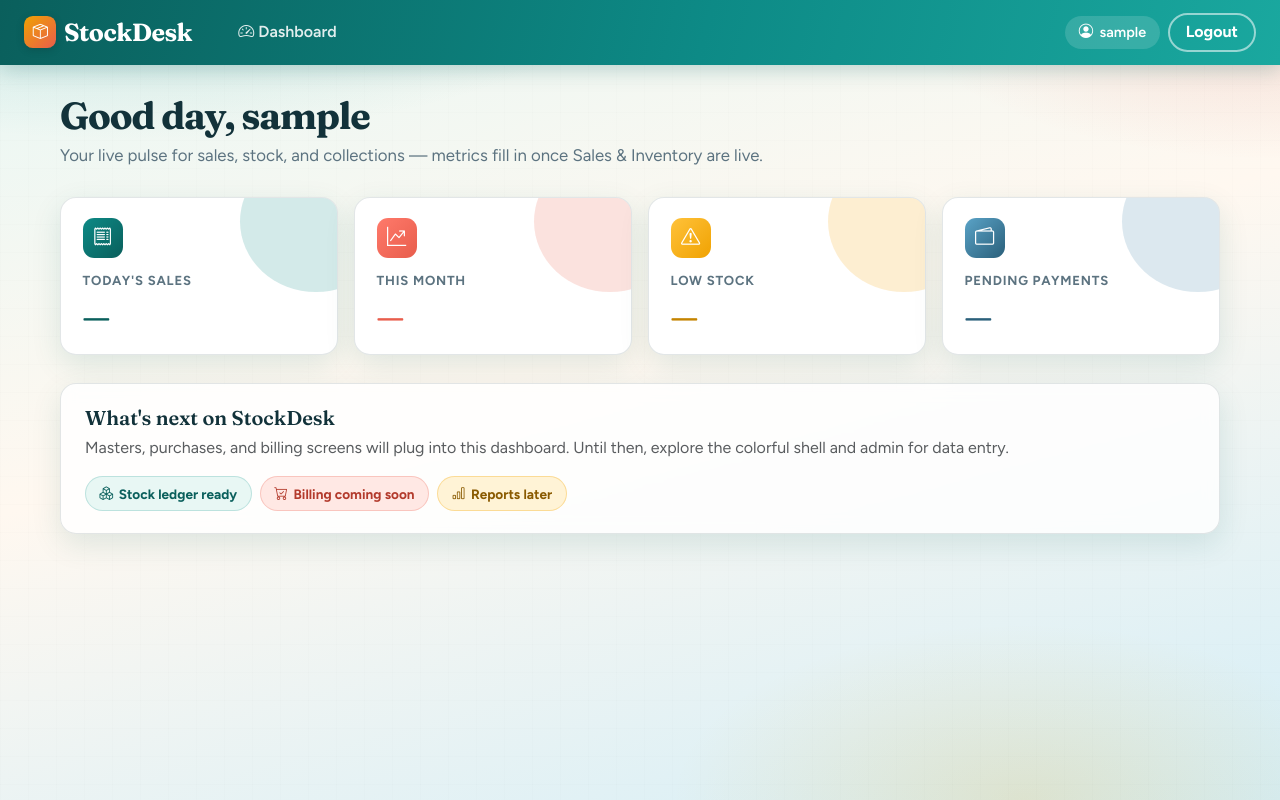
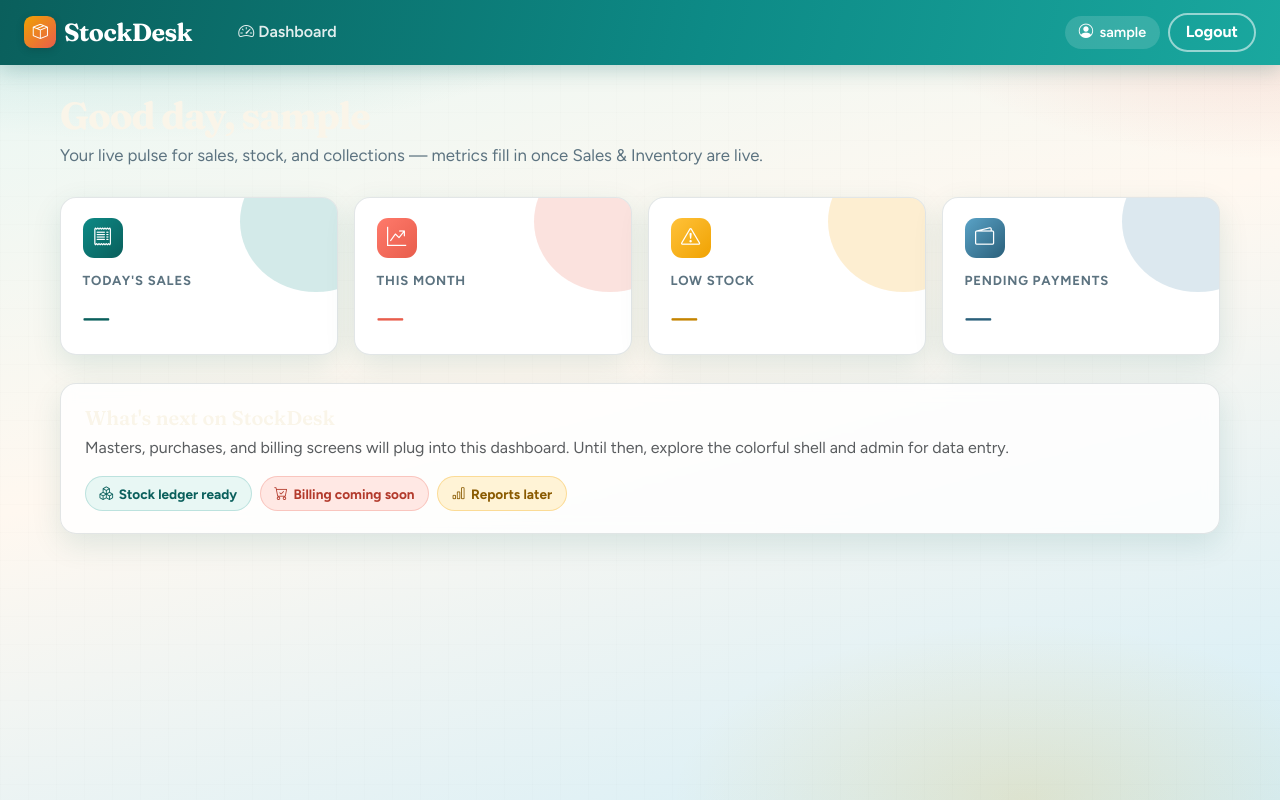
Before and after one commit to ghoneShubham/StockDesk, a Django app: page / in a window 1280 px wide. Run offline with Django 5.2, Linux system fonts and the light colour scheme; the visitor is signed in with stand-in values (Sample User, id 1).

Commit message:
color change

```diff
--- a/static/css/stockdesk.css
+++ b/static/css/stockdesk.css
@@ -1,6 +1,6 @@
 /* StockDesk UI — teal / coral retail palette */
 :root {
-    --sd-ink: #12323a;
+    --sd-ink:#FAF5E9;
     --sd-muted: #5c7380;
     --sd-teal: #0d8a86;
     --sd-teal-deep: #0a5f5c;
```
